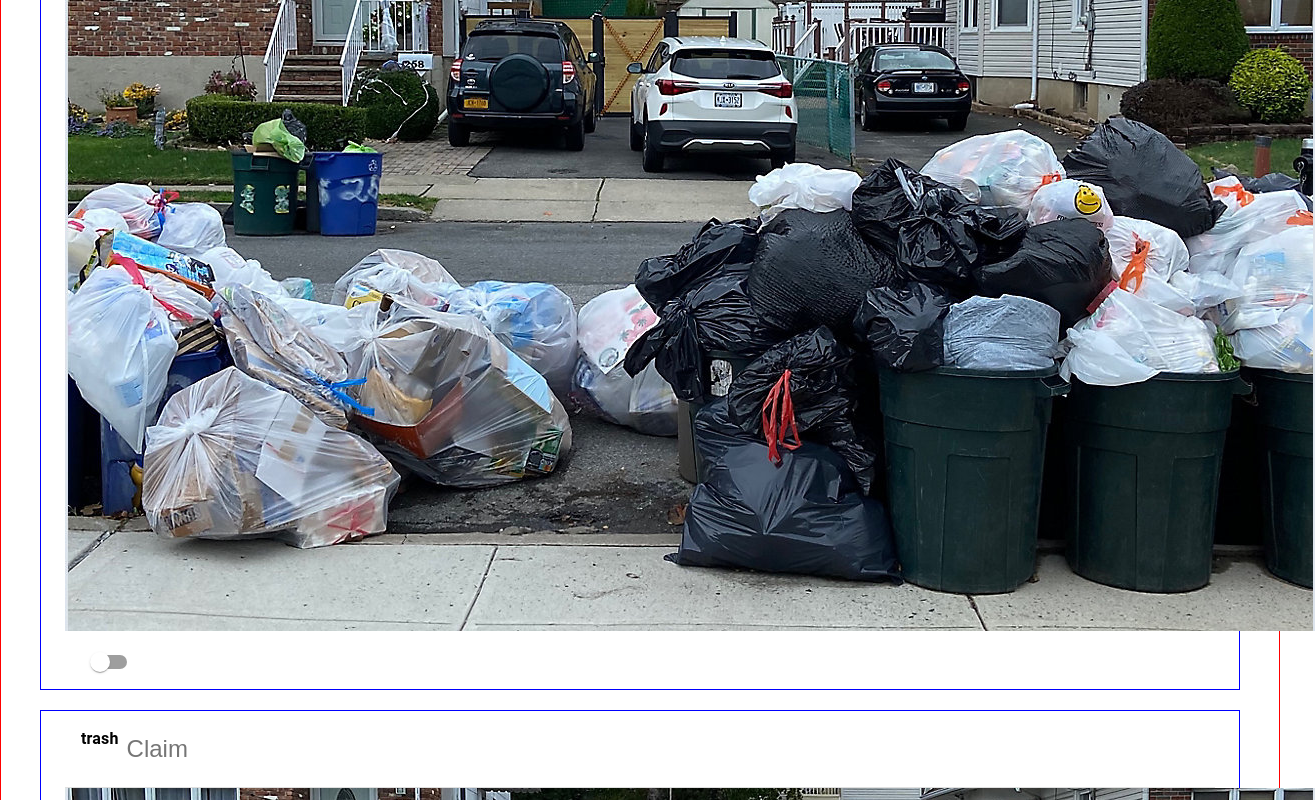
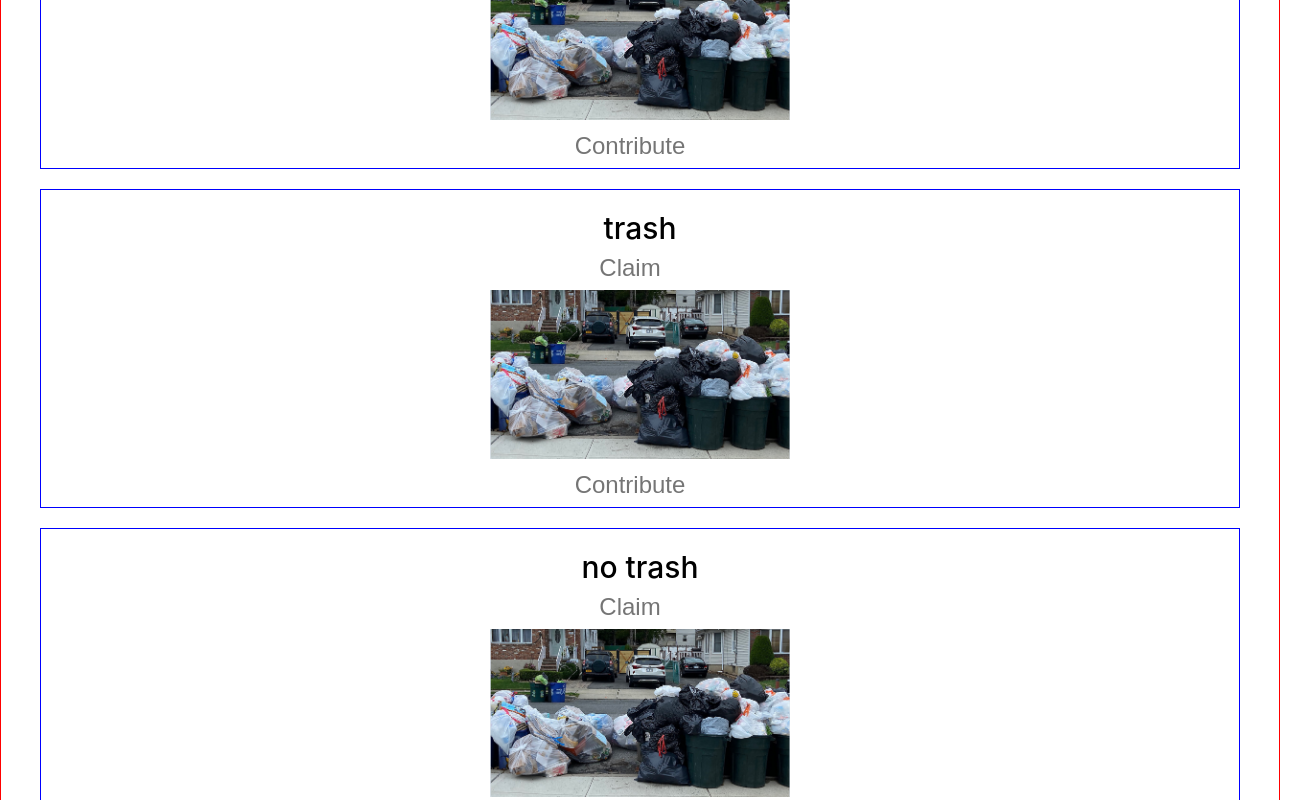
Before and after one commit to ronaywang/tronhack, a React (Create React App) app in the folder my-app/: page / in a window 1280 px wide. Shown: the part 540-1340 px from the top of the page, 1315 px wide, since content can reach past the window. Built offline with nearby package versions, Linux system fonts and the light colour scheme.

Commit message:
cleaned up

```diff
--- a/my-app/src/App.js
+++ b/my-app/src/App.js
@@ -83,6 +83,7 @@ function App() {
   return (
 
     <div className="App">
+      <MenuBar/>
       <div className="Stats">
           {myMessage}
           <h4>Account Name: {myDetails.name} </h4>
@@ -94,7 +95,7 @@ function App() {
           <h4>Network Selected: {myDetails.network}</h4>
           <h4>Link Established: {myDetails.link}</h4>
         </div>
-      <MenuBar/>
+
 
       <Content/>
     </div>
--- a/my-app/src/components/Content.css
+++ b/my-app/src/components/Content.css
@@ -7,3 +7,17 @@
     margin: 20px 0px 20px 0px;
     border: 1px solid blue;
 }
+
+.claim {
+    float: right;
+    right: 10px;
+    padding-top: 10px;
+}
+
+#describe {
+    float:left;
+    font-weight: 500;
+    font-size: 30px;
+    margin:20px 10px 0px 10px;
+
+}
--- a/my-app/src/components/Content.js
+++ b/my-app/src/components/Content.js
@@ -16,26 +16,20 @@ const Content = () => {
 const Job = ({description}) => {
     return (
         <Container className="job">
-            <Box sx={{ p: 2, display: 'flex' }} z-index={2}>
-                <Stack spacing={0.5}>
-                <Typography fontWeight={700}>{description}</Typography>
-                <Typography variant="body2" color="text.secondary">
-                </Typography>
-                </Stack>
-                <IconButton position={'absolute'} left={1}>
-                    Claim
-                </IconButton>
-            </Box>
-            <Divider />
-            <img src={trash} alt="Italian Trulli" object-fit='contain'></img>
-            <Stack
-                direction="row"
-                alignItems="center"
-                justifyContent="space-between"
-                sx={{ px: 2, py: 1, bgcolor: 'background.default' }}
-            >
+            <Stack>
+            <div id='describe'>{description}</div>
 
-                <Switch />
+            <IconButton className='claim'>
+                Claim
+            </IconButton>
+            </Stack>
+
+
+            <img src={trash} alt="Italian Trulli" width='300px'></img>
+            <Stack>
+            <IconButton className='claim'>
+                Contribute
+            </IconButton>
             </Stack>
         </Container>
     )
```
